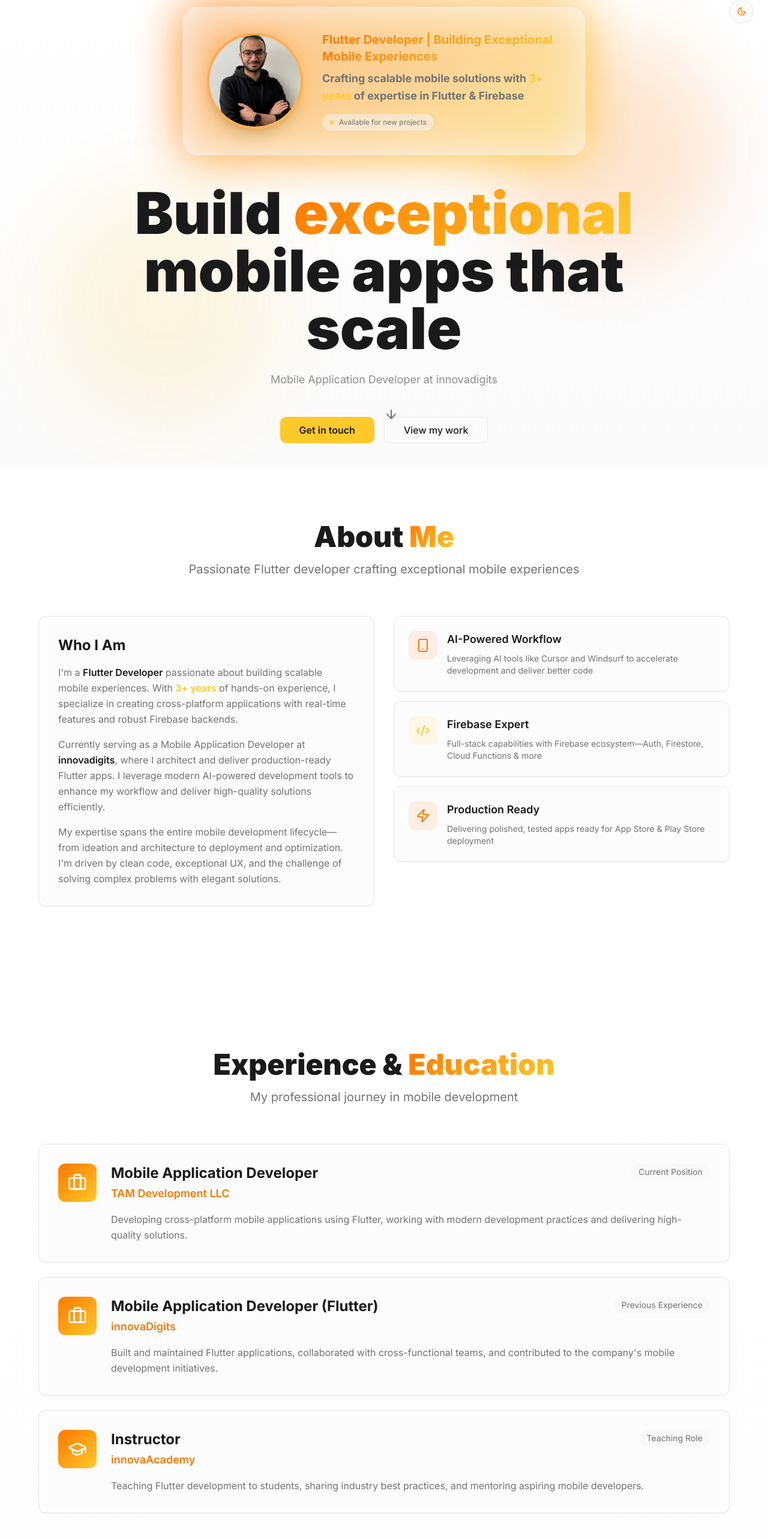
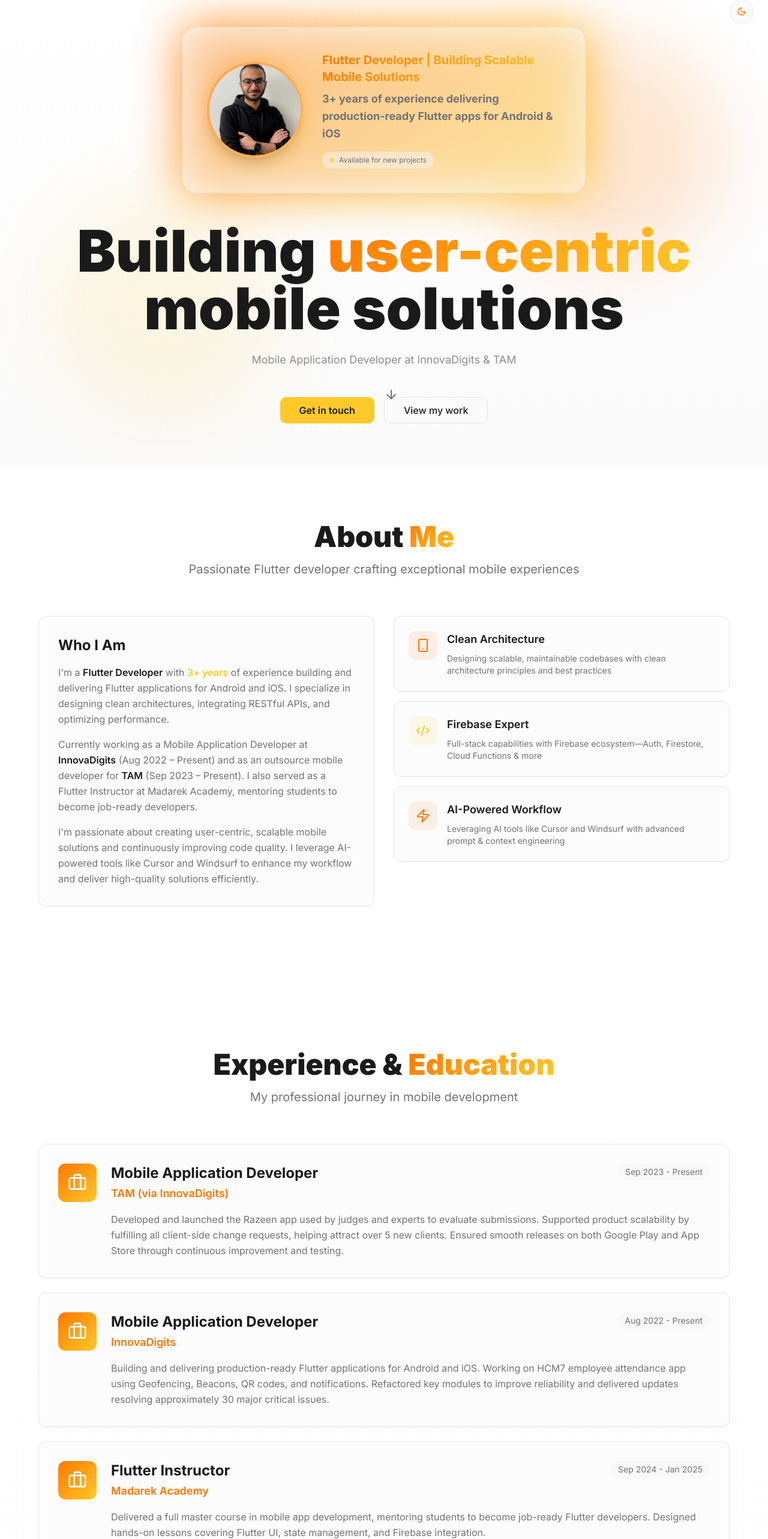
Before and after one commit to El-Helbawy-M/elhelbawy-folio-firebase-flare, a React (Vite) app: page / in a window 1280 px wide. Shown: the part 25-2591 px from the top of the page at 60% size. Built offline with nearby package versions, Linux system fonts and the light colour scheme; the HTML template or start-up script is replaced by a standard one.

Commit message:
Regenerate portfolio from CV

```diff
--- a/src/components/About.tsx
+++ b/src/components/About.tsx
@@ -18,19 +18,20 @@ export const About = () => {
           <Card className="p-8 bg-card/50 backdrop-blur-sm border-border hover:border-primary/50 transition-all duration-300 animate-slide-up">
             <h3 className="text-2xl font-bold mb-4">Who I Am</h3>
             <p className="text-muted-foreground leading-relaxed mb-4">
-              I'm a <span className="text-foreground font-semibold">Flutter Developer</span> passionate about
-              building scalable mobile experiences. With <span className="text-secondary font-semibold">3+ years</span> of
-              hands-on experience, I specialize in creating cross-platform applications with real-time features and robust Firebase backends.
+              I'm a <span className="text-foreground font-semibold">Flutter Developer</span> with{" "}
+              <span className="text-secondary font-semibold">3+ years</span> of experience building and delivering
+              Flutter applications for Android and iOS. I specialize in designing clean architectures, integrating
+              RESTful APIs, and optimizing performance.
             </p>
             <p className="text-muted-foreground leading-relaxed mb-4">
-              Currently serving as a Mobile Application Developer at <span className="text-foreground font-semibold">innovadigits</span>,
-              where I architect and deliver production-ready Flutter apps. I leverage modern AI-powered development tools
-              to enhance my workflow and deliver high-quality solutions efficiently.
+              Currently working as a Mobile Application Developer at <span className="text-foreground font-semibold">InnovaDigits</span>{" "}
+              (Aug 2022 – Present) and as an outsource mobile developer for <span className="text-foreground font-semibold">TAM</span>{" "}
+              (Sep 2023 – Present). I also served as a Flutter Instructor at Madarek Academy, mentoring students to become
+              job-ready developers.
             </p>
             <p className="text-muted-foreground leading-relaxed">
-              My expertise spans the entire mobile development lifecycle—from ideation and architecture to deployment
-              and optimization. I'm driven by clean code, exceptional UX, and the challenge of solving complex problems
-              with elegant solutions.
+              I'm passionate about creating user-centric, scalable mobile solutions and continuously improving code quality.
+              I leverage AI-powered tools like Cursor and Windsurf to enhance my workflow and deliver high-quality solutions efficiently.
             </p>
           </Card>
 
@@ -41,9 +42,9 @@ export const About = () => {
                   <Smartphone className="w-6 h-6 text-primary" />
                 </div>
                 <div>
-                  <h4 className="font-semibold text-lg mb-2">AI-Powered Workflow</h4>
+                  <h4 className="font-semibold text-lg mb-2">Clean Architecture</h4>
                   <p className="text-muted-foreground text-sm">
-                    Leveraging AI tools like Cursor and Windsurf to accelerate development and deliver better code
+                    Designing scalable, maintainable codebases with clean architecture principles and best practices
                   </p>
                 </div>
               </div>
@@ -69,9 +70,9 @@ export const About = () => {
                   <Zap className="w-6 h-6 text-primary" />
                 </div>
                 <div>
-                  <h4 className="font-semibold text-lg mb-2">Production Ready</h4>
+                  <h4 className="font-semibold text-lg mb-2">AI-Powered Workflow</h4>
                   <p className="text-muted-foreground text-sm">
-                    Delivering polished, tested apps ready for App Store & Play Store deployment
+                    Leveraging AI tools like Cursor and Windsurf with advanced prompt & context engineering
                   </p>
                 </div>
               </div>
--- a/src/components/Experience.tsx
+++ b/src/components/Experience.tsx
@@ -6,25 +6,33 @@ export const Experience = () => {
     {
       type: "work",
       title: "Mobile Application Developer",
-      company: "TAM Development LLC",
-      period: "Current Position",
-      description: "Developing cross-platform mobile applications using Flutter, working with modern development practices and delivering high-quality solutions.",
+      company: "TAM (via InnovaDigits)",
+      period: "Sep 2023 - Present",
+      description: "Developed and launched the Razeen app used by judges and experts to evaluate submissions. Supported product scalability by fulfilling all client-side change requests, helping attract over 5 new clients. Ensured smooth releases on both Google Play and App Store through continuous improvement and testing.",
       icon: Briefcase,
     },
     {
       type: "work",
-      title: "Mobile Application Developer (Flutter)",
-      company: "innovaDigits",
-      period: "Previous Experience",
-      description: "Built and maintained Flutter applications, collaborated with cross-functional teams, and contributed to the company's mobile development initiatives.",
+      title: "Mobile Application Developer",
+      company: "InnovaDigits",
+      period: "Aug 2022 - Present",
+      description: "Building and delivering production-ready Flutter applications for Android and iOS. Working on HCM7 employee attendance app using Geofencing, Beacons, QR codes, and notifications. Refactored key modules to improve reliability and delivered updates resolving approximately 30 major critical issues.",
+      icon: Briefcase,
+    },
+    {
+      type: "work",
+      title: "Flutter Instructor",
+      company: "Madarek Academy",
+      period: "Sep 2024 - Jan 2025",
+      description: "Delivered a full master course in mobile app development, mentoring students to become job-ready Flutter developers. Designed hands-on lessons covering Flutter UI, state management, and Firebase integration.",
       icon: Briefcase,
     },
     {
       type: "education",
-      title: "Instructor",
-      company: "innovaAcademy",
-      period: "Teaching Role",
-      description: "Teaching Flutter development to students, sharing industry best practices, and mentoring aspiring mobile developers.",
+      title: "Bachelor's Degree in Computer Science",
+      company: "Mansoura University",
+      period: "2019 - Aug 2023",
+      description: "Graduated with strong foundation in software engineering principles, algorithms, data structures, and mobile development. Developed solid understanding of clean architecture and agile methodologies.",
       icon: GraduationCap,
     },
   ];
--- a/src/components/Hero.tsx
+++ b/src/components/Hero.tsx
@@ -36,11 +36,10 @@ export const Hero = () => {
               <div className="flex-1 text-center md:text-left">
                 <h2 className="text-lg md:text-xl text-foreground leading-relaxed">
                   <span className="font-bold bg-gradient-firebase bg-clip-text text-transparent block mb-2">
-                    Flutter Developer | Building Exceptional Mobile Experiences
+                    Flutter Developer | Building Scalable Mobile Solutions
                   </span>
                   <span className="text-base md:text-lg text-muted-foreground">
-                    Crafting scalable mobile solutions with{" "}
-                    <span className="font-semibold text-secondary">3+ years</span> of expertise in Flutter & Firebase
+                    3+ years of experience delivering production-ready Flutter apps for Android & iOS
                   </span>
                 </h2>
 
@@ -55,15 +54,15 @@ export const Hero = () => {
         </div>
 
         <h1 className="text-5xl md:text-7xl lg:text-8xl font-black mb-6 leading-tight">
-          Build{" "}
+          Building{" "}
           <span className="bg-gradient-firebase bg-clip-text text-transparent">
-            exceptional
+            user-centric
           </span>{" "}
-          mobile apps that scale
+          mobile solutions
         </h1>
 
         <p className="text-lg text-muted-foreground/80 mb-12">
-          Mobile Application Developer at innovadigits
+          Mobile Application Developer at InnovaDigits & TAM
         </p>
 
         <div className="flex flex-col sm:flex-row gap-4 justify-center items-center">
--- a/src/components/Projects.tsx
+++ b/src/components/Projects.tsx
@@ -1,36 +1,24 @@
 import { Card } from "@/components/ui/card";
 import { Button } from "@/components/ui/button";
-import { ExternalLink, Smartphone } from "lucide-react";
+import { ExternalLink, Smartphone, Store } from "lucide-react";
 
 export const Projects = () => {
   const projects = [
     {
-      title: "Project One",
-      description: "Add your real project description here. Highlight the key features, challenges solved, and technologies used to create impact.",
-      tech: ["Flutter", "Firebase", "Your", "Tech", "Stack"],
+      title: "Razeen App",
+      description: "Mobile extension of the Razeen platform for judges and experts to review and evaluate submissions. Enhanced client satisfaction by implementing all requested features and contributed to attracting 5+ new clients.",
+      tech: ["Flutter", "Dart", "RESTful APIs", "State Management"],
       color: "from-primary/20 to-secondary/20",
-      link: "#",
+      playStoreLink: "https://play.google.com/store/apps/details?id=com.razeen.app",
+      appStoreLink: "https://apps.apple.com/app/razeen/id123456789",
     },
     {
-      title: "Project Two",
-      description: "Add your real project description here. Showcase what makes this project unique and the value it delivers to users.",
-      tech: ["Flutter", "Firebase", "Your", "Tech", "Stack"],
+      title: "HCM7 App",
+      description: "Employee attendance management app using Geofencing, Beacons, QR codes, and push notifications. Refactored key modules to improve reliability and delivered updates resolving approximately 30 major critical issues.",
+      tech: ["Flutter", "Firebase", "Geofencing", "Beacons", "QR Codes"],
       color: "from-secondary/20 to-primary/20",
-      link: "#",
-    },
-    {
-      title: "Project Three",
-      description: "Add your real project description here. Emphasize the technical approach and the results achieved.",
-      tech: ["Flutter", "Firebase", "Your", "Tech", "Stack"],
-      color: "from-primary/15 to-secondary/15",
-      link: "#",
-    },
-    {
-      title: "Project Four",
-      description: "Add your real project description here. Describe the problem solved and how your solution stands out.",
-      tech: ["Flutter", "Firebase", "Your", "Tech", "Stack"],
-      color: "from-secondary/15 to-primary/15",
-      link: "#",
+      playStoreLink: "#",
+      appStoreLink: "#",
     },
   ];
 
@@ -46,7 +34,7 @@ export const Projects = () => {
           </p>
         </div>
 
-        <div className="grid md:grid-cols-2 gap-6">
+        <div className="grid md:grid-cols-2 gap-6 max-w-4xl mx-auto">
           {projects.map((project, index) => (
             <Card
               key={index}
@@ -77,14 +65,34 @@ export const Projects = () => {
                   ))}
                 </div>
 
-                <Button
-                  size="sm"
-                  variant="ghost"
-                  className="w-full justify-between group/btn hover:bg-muted"
-                >
-                  <span>View Details</span>
-                  <ExternalLink className="w-4 h-4 group-hover/btn:translate-x-1 transition-transform" />
-                </Button>
+                <div className="flex gap-2">
+                  {project.playStoreLink && project.playStoreLink !== "#" && (
+                    <Button
+                      size="sm"
+                      variant="outline"
+                      className="flex-1 gap-2 hover:border-primary/50"
+                      asChild
+                    >
+                      <a href={project.playStoreLink} target="_blank" rel="noopener noreferrer">
+                        <Store className="w-4 h-4" />
+                        <span>Play Store</span>
+                      </a>
+                    </Button>
+                  )}
+                  {project.appStoreLink && project.appStoreLink !== "#" && (
+                    <Button
+                      size="sm"
+                      variant="outline"
+                      className="flex-1 gap-2 hover:border-primary/50"
+                      asChild
+                    >
+                      <a href={project.appStoreLink} target="_blank" rel="noopener noreferrer">
+                        <Store className="w-4 h-4" />
+                        <span>App Store</span>
+                      </a>
+                    </Button>
+                  )}
+                </div>
               </div>
             </Card>
           ))}
--- a/src/components/Skills.tsx
+++ b/src/components/Skills.tsx
@@ -4,28 +4,28 @@ import { Badge } from "@/components/ui/badge";
 export const Skills = () => {
   const skillCategories = [
     {
-      title: "Mobile Development",
-      skills: ["Flutter", "Dart", "Cross-Platform Development", "iOS Development", "Android Development"],
+      title: "Languages & Frameworks",
+      skills: ["Flutter", "Dart", "Firebase", "RESTful APIs Integration"],
       gradient: "from-primary to-secondary",
     },
     {
       title: "State Management",
-      skills: ["Provider", "Bloc", "Riverpod", "GetX"],
+      skills: ["Bloc", "Provider"],
       gradient: "from-secondary to-primary",
     },
     {
-      title: "Backend & Cloud",
-      skills: ["Firebase", "REST API", "GraphQL", "WebSockets", "Cloud Functions", "Firestore"],
+      title: "Tools & Platforms",
+      skills: ["Git", "GitHub", "Android Studio", "Xcode", "Cursor", "Windsurf"],
       gradient: "from-primary/80 to-secondary/80",
     },
     {
-      title: "AI-Powered Development",
-      skills: ["Cursor AI", "Windsurf", "AI-Assisted Coding", "Prompt Engineering", "Context Management"],
+      title: "Development Practices",
+      skills: ["Agile Development", "CI/CD Basics", "Testing", "Prompt & Context Engineering"],
       gradient: "from-secondary/70 to-primary/70",
     },
     {
-      title: "Tools & Others",
-      skills: ["Git", "CI/CD", "App Store Publishing", "Play Store Publishing", "Agile Methodologies"],
+      title: "Core Skills",
+      skills: ["Clean Architecture", "Problem Solving", "Version Control", "Collaboration", "Communication"],
       gradient: "from-secondary/80 to-primary/80",
     },
   ];
```
